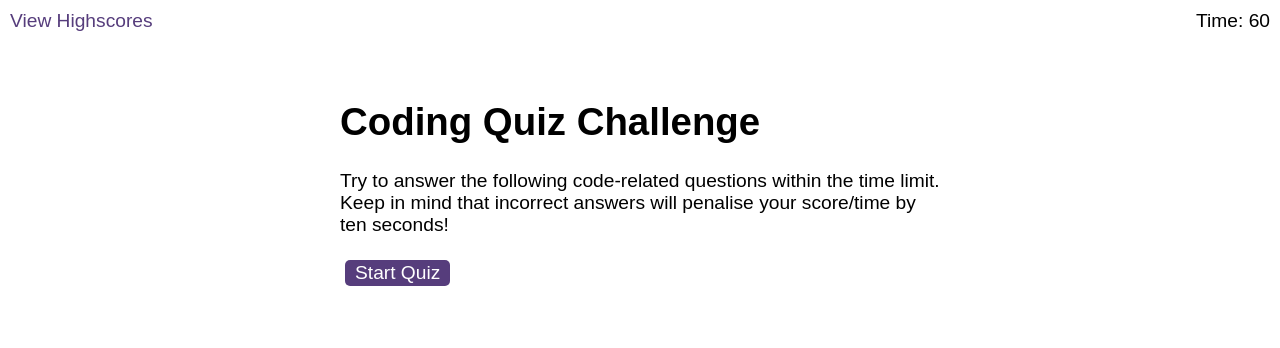
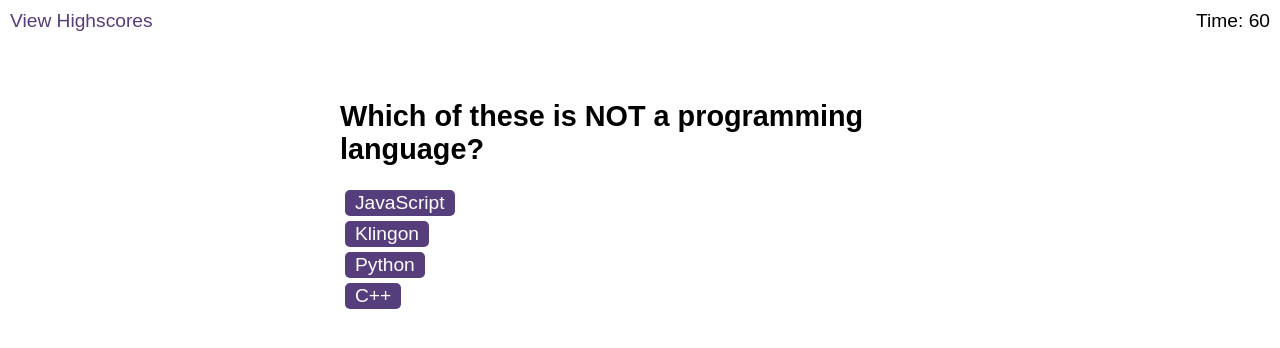
Before and after one commit to CharlotteBGH/timed-coding-quiz, a plain HTML site: page index.html in a window 1280 px wide. Both pictures are taken after a click on the button "Start Quiz". Drawn offline with Linux system fonts and the light colour scheme.

Commit message:
corrected remove logic for questions div and show questions function

```diff
--- a/assets/js/logic.js
+++ b/assets/js/logic.js
@@ -10,8 +10,8 @@ var startBtn = document.getElementById("start");
 
 //Answering the questions
 var questionsDiv = document.getElementById("questions");
-var answerChoices = document.getElementById("choices");
-var questionList = 0;
+var answerChoices = document.getElementsByClassName("choice");
+var questionIndex = 0;
 
 //Submitting initials and scores
 var initials = document.getElementById("initials");
@@ -21,24 +21,31 @@ var seeHighScores = document.getElementById("scores");
 // Player starts game by clicking start button
 var startGame = function () {
   clockTimer.innerText = startingTime;
-  startDiv.classList.remove("start");
-  questionsDiv.classList.add("hide");
+  startDiv.classList.add("hide"); // adds the "hide" class
+  questionsDiv.classList.remove("hide"); // reomves the "hide" class
+  showQuestions();
 };
+
 // Questions are displayed
 var showQuestions = function () {
-  var currentQuestion = questionsArray[questionList];
+  var currentQuestion = questionsArray[questionIndex];
   var questPrompt = document.getElementById("question-title");
-  questPrompt.textContent = currentQuestion.prompt;
-  answerChoices.innerHTML = "";
+  questPrompt.textContent = currentQuestion.questionText;
+  for (let i = 0; i < answerChoices.length; i++) {
+    answerChoices[i].innerText = currentQuestion.choices[i];
+  }
 
-  // target the question and each of the choices
-  // assign the textValue to be the question/choices from your array
+  // event listener for each button (maybe in the baove for loop)
+  // check if the text for the current chose answer matches the one in your currentQuestion
+  // if yes, move onto following question else subtract time
 };
 // What happens with the answer
 var handleAnswer = function () {
   //
 };
 
+var endGame = function () {};
+
 // event listeners
 startBtn.addEventListener("click", startGame);
-//submitBtn.addEventListener("click", WHAT GOES HERE?);
+submitBtn.addEventListener("click", endGame);
--- a/index.html
+++ b/index.html
@@ -26,12 +26,12 @@
       </div>
 
       <div id="questions" class="hide">
-        <h2 id="question-title">q</h2>
+        <h2 id="question-title"></h2>
         <div id="choices" class="choices">
-          <button id="choice1">c</button>
-          <button id="choice2">c</button>
-          <button id="choice3">c</button>
-          <button id="choice4">c</button>
+          <button class="choice" id="choice1"></button>
+          <button class="choice" id="choice2"></button>
+          <button class="choice" id="choice3"></button>
+          <button class="choice" id="choice4"></button>
         </div>
       </div>
 
```
